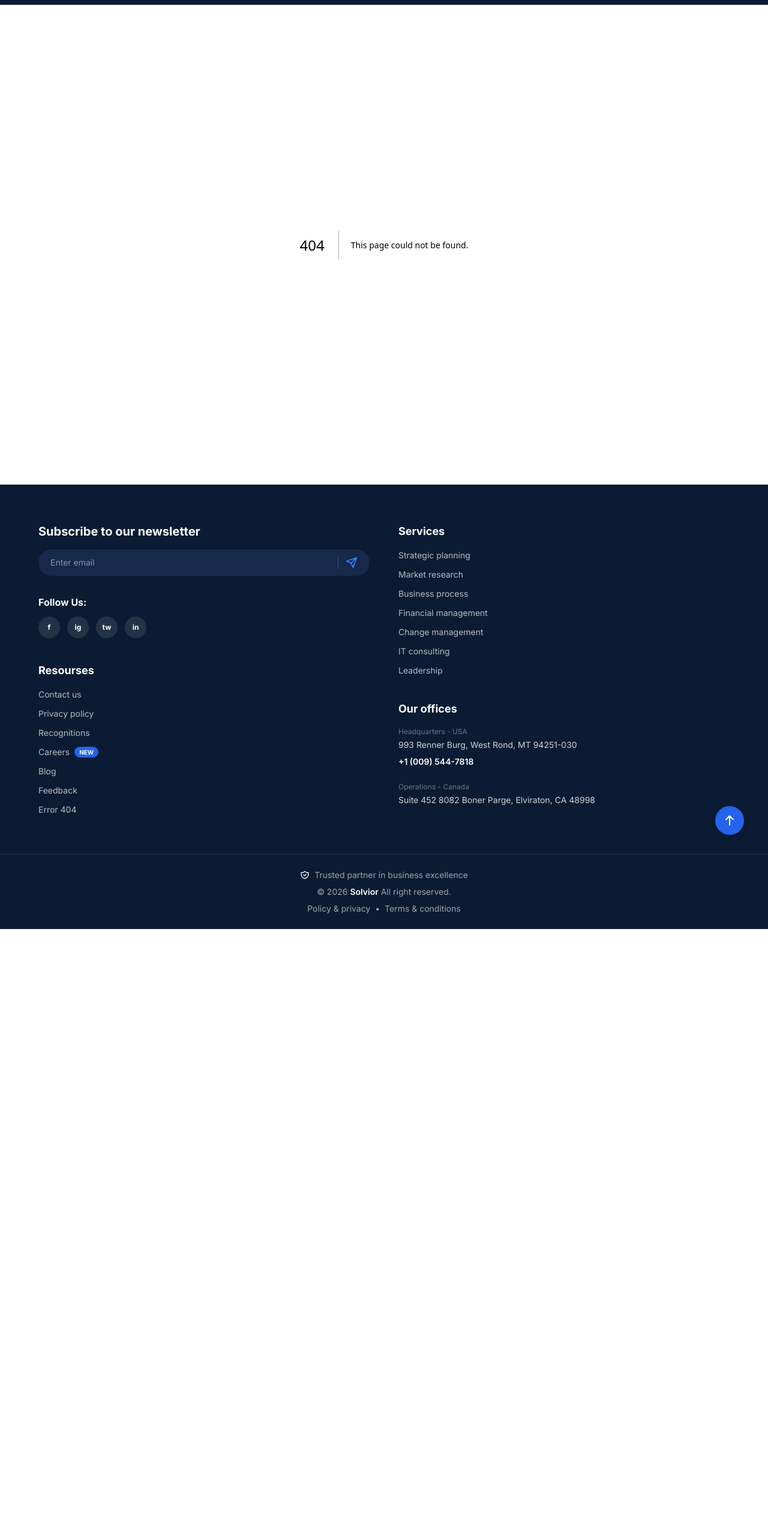
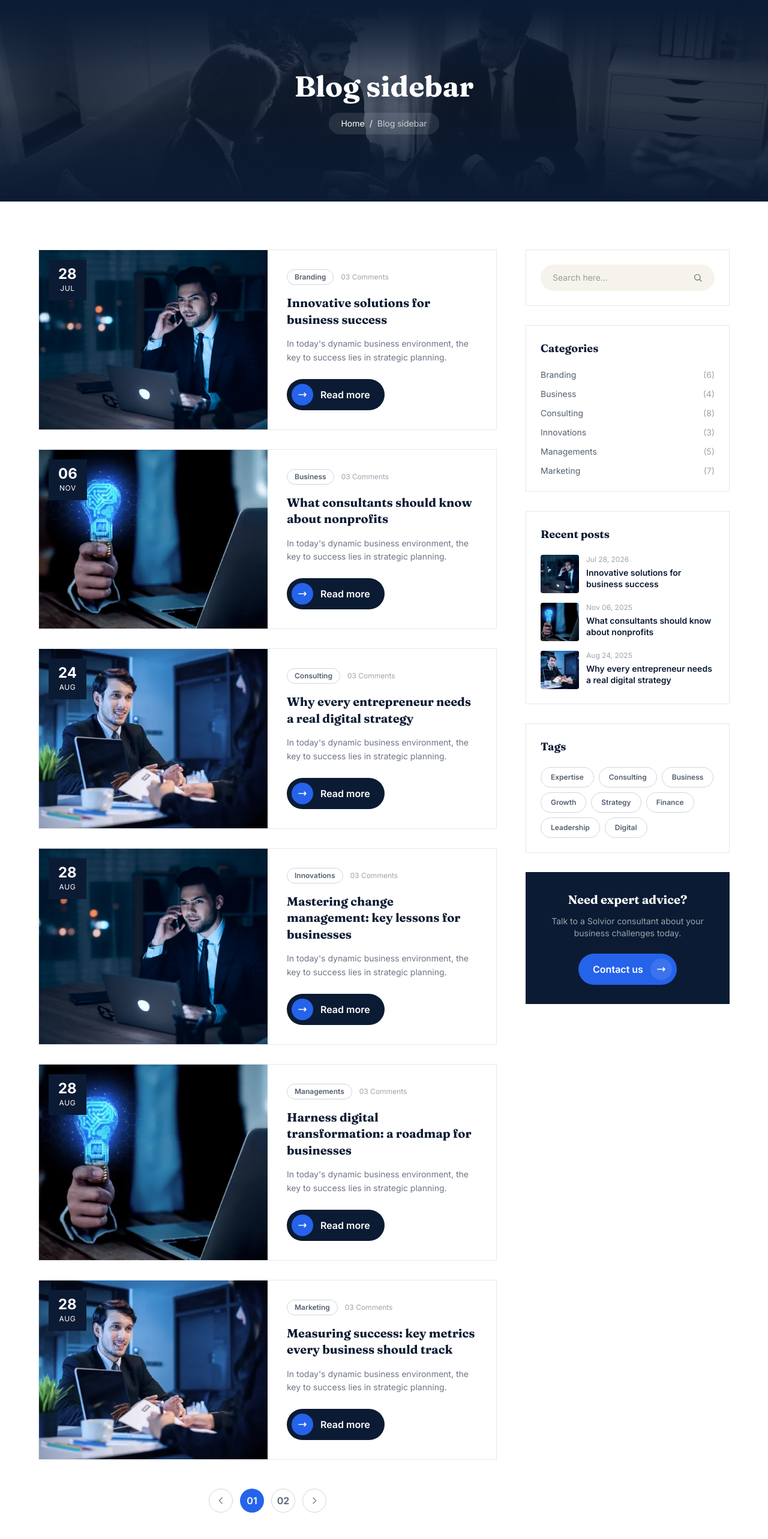
Before and after one commit to maryamiqbal19b-cloud/solvior-home-8, a Next.js app: page /blog-sidebar in a window 1280 px wide. Before the commit this address had no page. Shown: the part 100-2666 px from the top of the page at 60% size. Before the commit the page ends 1649 px from the top, so only its background shows below. Built offline with nearby package versions, Linux system fonts and the light colour scheme.

Commit message:
Create page.tsx

```diff
--- /dev/null
+++ b/app/blog-sidebar/page.tsx
@@ -0,0 +1,123 @@
+import type { Metadata } from "next";
+import Image from "next/image";
+import Link from "next/link";
+import { NEWS } from "../components/data";
+import { BlogSidebar } from "../components/BlogSidebar";
+
+export const metadata: Metadata = {
+  title: "Blog Sidebar — Solvior",
+  description: "Tips, insights, and news from the Solvior consulting team.",
+};
+
+export default function BlogSidebarPage() {
+  return (
+    <>
+      {/* Hero banner with breadcrumb */}
+      <section className="relative bg-[#0B1B33] text-white px-6 md:px-10 py-28 text-center overflow-hidden">
+        <Image
+          src="/pheader-bg.webp"
+          alt="Solvior team in a business meeting"
+          fill
+          priority
+          className="object-cover"
+        />
+        <div className="absolute inset-0 bg-[#0B1B33]/70" />
+        <div className="absolute inset-0 bg-gradient-to-b from-[#0B1B33]/40 via-transparent to-[#0B1B33]" />
+        <div className="absolute inset-x-0 top-0 h-28 bg-gradient-to-b from-[#0B1B33] to-transparent" />
+        <div className="relative">
+          <h1 className="font-display text-4xl md:text-5xl font-bold mb-5">Blog sidebar</h1>
+          <div className="inline-flex items-center gap-2 bg-white/10 rounded-full px-5 py-2 text-sm">
+            <Link href="/" className="hover:text-[#60A5FA] transition-colors">
+              Home
+            </Link>
+            <span>/</span>
+            <span className="text-white/70">Blog sidebar</span>
+          </div>
+        </div>
+      </section>
+
+      {/* Blog list + sidebar */}
+      <section className="px-6 md:px-10 py-20 bg-white">
+        <div className="max-w-6xl mx-auto grid grid-cols-1 lg:grid-cols-[1fr_340px] gap-12">
+          {/* Main list */}
+          <div className="flex flex-col gap-8">
+            {NEWS.map((post) => (
+              <article
+                key={post.slug}
+                className="grid grid-cols-1 md:grid-cols-2 gap-0 border border-gray-200 overflow-hidden bg-white"
+              >
+                <div className="relative h-64 md:h-full">
+                  <img src={post.img} alt={post.title} className="w-full h-full object-cover" />
+                  <div className="absolute top-4 left-4 bg-[#0B1B33] text-white text-center px-4 py-3">
+                    <div className="text-2xl font-bold leading-none">{post.day}</div>
+                    <div className="text-xs tracking-wider mt-1">{post.month}</div>
+                  </div>
+                </div>
+                <div className="p-8 flex flex-col justify-center">
+                  <div className="flex items-center gap-3 mb-4">
+                    <span className="border border-gray-300 text-[#0B1B33]/70 text-xs font-semibold px-3 py-1 rounded-full">
+                      {post.cat}
+                    </span>
+                    <span className="text-[#0B1B33]/40 text-xs">03 Comments</span>
+                  </div>
+                  <h3 className="font-display text-xl font-bold text-[#0B1B33] mb-4 leading-snug">
+                    {post.title}
+                  </h3>
+                  <p className="text-[#0B1B33]/60 text-sm leading-relaxed mb-6">{post.excerpt}</p>
+                  <Link
+                    href={`/blogs/${post.slug}`}
+                    className="inline-flex items-center gap-3 bg-[#0B1B33] text-white pl-2 pr-6 py-2 rounded-full font-semibold hover:bg-[#1E3A8A] transition-colors group w-fit"
+                  >
+                    <span className="w-9 h-9 rounded-full bg-[#2563EB] flex items-center justify-center shrink-0 transition-transform duration-300 group-hover:translate-x-1">
+                      <svg className="w-4 h-4 text-white" fill="none" viewBox="0 0 24 24" stroke="currentColor" strokeWidth={2.5}>
+                        <path strokeLinecap="round" strokeLinejoin="round" d="M17 8l4 4m0 0l-4 4m4-4H3" />
+                      </svg>
+                    </span>
+                    Read more
+                  </Link>
+                </div>
+              </article>
+            ))}
+
+            {/* Pagination */}
+            <div className="flex items-center justify-center gap-3 mt-4">
+              <button className="w-10 h-10 rounded-full border border-gray-300 flex items-center justify-center text-[#0B1B33]/50 hover:border-[#2563EB] hover:text-[#2563EB] transition-colors">
+                <svg className="w-4 h-4" fill="none" viewBox="0 0 24 24" stroke="currentColor" strokeWidth={2.5}>
+                  <path strokeLinecap="round" strokeLinejoin="round" d="M15 19l-7-7 7-7" />
+                </svg>
+              </button>
+              <button className="w-10 h-10 rounded-full bg-[#2563EB] text-white font-semibold">01</button>
+              <button className="w-10 h-10 rounded-full border border-gray-300 text-[#0B1B33]/70 font-semibold hover:border-[#2563EB] hover:text-[#2563EB] transition-colors">02</button>
+              <button className="w-10 h-10 rounded-full border border-gray-300 flex items-center justify-center text-[#0B1B33]/50 hover:border-[#2563EB] hover:text-[#2563EB] transition-colors">
+                <svg className="w-4 h-4" fill="none" viewBox="0 0 24 24" stroke="currentColor" strokeWidth={2.5}>
+                  <path strokeLinecap="round" strokeLinejoin="round" d="M9 5l7 7-7 7" />
+                </svg>
+              </button>
+            </div>
+          </div>
+
+          {/* Sidebar */}
+          <BlogSidebar />
+        </div>
+      </section>
+
+      {/* CTA */}
+      <section className="bg-[#2563EB] text-white px-6 md:px-10 py-14">
+        <div className="max-w-6xl mx-auto flex flex-col md:flex-row items-center md:justify-between gap-8 text-center md:text-left">
+          <h2 className="font-display text-3xl md:text-4xl font-bold">Get consultant now!</h2>
+          <Link
+            href="/contact"
+            className="inline-flex items-center gap-3 bg-white text-[#0B1B33] pl-6 pr-2 py-2 rounded-full font-semibold hover:bg-white/90 transition-colors shrink-0"
+          >
+            Let&rsquo;s talk now
+            <span className="w-9 h-9 rounded-full bg-[#0B1B33] flex items-center justify-center">
+              <svg className="w-4 h-4 text-white" fill="none" viewBox="0 0 24 24" stroke="currentColor" strokeWidth={2.5}>
+                <path strokeLinecap="round" strokeLinejoin="round" d="M17 8l4 4m0 0l-4 4m4-4H3" />
+              </svg>
+            </span>
+          </Link>
+        </div>
+      </section>
+    </>
+  );
+}
```
